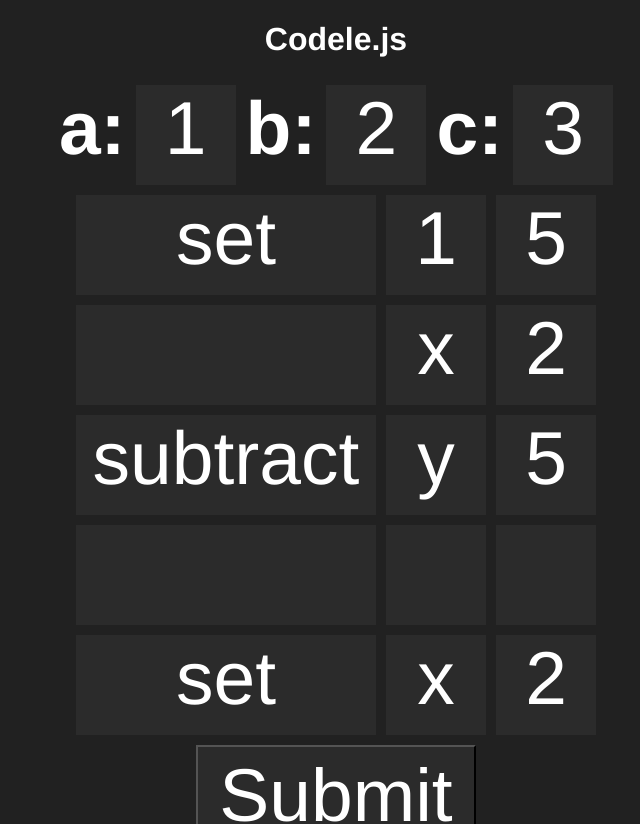
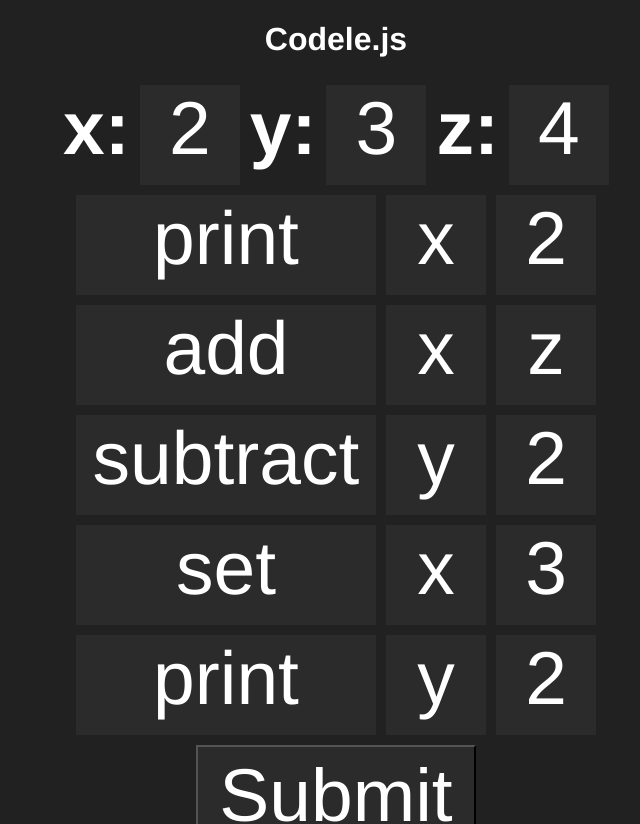
Before and after one commit to JakeMullins/codele, a Vue app: page / in a window 1280 px wide. Shown: the top 824 px of the page, without its empty margins (304-944 px from the left). Built offline with nearby package versions, Linux system fonts and the light colour scheme.

Commit message:
Interpreter implemented

```diff
--- a/src/components/GameRow.vue
+++ b/src/components/GameRow.vue
@@ -2,16 +2,16 @@
   <div class="guess">
     <div class="initialConditions">
       <div class="initialCondition" id="cond1">
-        <h1 class="label">a:</h1>
-        <div class="initialValue">1</div>
+        <h1 class="label">x:</h1>
+        <div class="initialValue">{{ correct.x }}</div>
       </div>
       <div class="initialCondition" id="cond2">
-        <h1 class="label">b:</h1>
-        <div class="initialValue">2</div>
+        <h1 class="label">y:</h1>
+        <div class="initialValue">{{ correct.y }}</div>
       </div>
       <div class="initialCondition" id="cond3">
-        <h1 class="label">c:</h1>
-        <div class="initialValue">3</div>
+        <h1 class="label">z:</h1>
+        <div class="initialValue">{{ correct.z }}</div>
       </div>
     </div>
     <div class="row" id="row1">
@@ -132,7 +132,8 @@
       <button class="button-unpressed" id="button" @click="submitGuess()">
         Submit
       </button>
-     <div class="result">11 4444 222</div>
+     <div class="result" id="user">{{ interpretedString }}</div>
+     <div class="result" id="answer">{{ correct.result }}</div>
      <hr>
     </div>
   </div>
@@ -146,6 +147,7 @@ export default {
     correct: Object,
     input: Object,
     rowId: Number,
+    interpretedString: String,
     fieldStates: Object
   },
   methods: {
--- a/src/views/GameView.vue
+++ b/src/views/GameView.vue
@@ -13,6 +13,7 @@
             v-bind:correct="currExpression"
             v-bind:input="input"
             v-bind:fieldStates="fieldStates"
+            v-bind:interpretedString="result"
             @fieldSelected="changeSelected($event)"
             @guessSubmitted="guessSubmitted(1)"
           />
@@ -31,65 +32,68 @@ export default {
     return {
       rows: [1, 2, 3, 4, 5],
       currExpression: {
-        x: "2",
-        y: "3",
-        z: "4",
+        x: 2,
+        y: 3,
+        z: 4,
         // List of all possible entries in each column
         functionList: ["print", "add", "subtract", "set"],
         arg1List: ["1", "x", "y"],
         arg2List: ["2", "5", "4"],
         1: {
           functionString: "print",
-          arg1: "1",
-          arg2: "2"
+          arg1: "x",
+          arg2: 2
         },
         2: {
           functionString: "add",
           arg1: "x",
-          arg2: "2"
+          arg2: "z"
         },
         3: {
           functionString: "subtract",
           arg1: "y",
-          arg2: "5"
+          arg2: 2
         },
         4: {
           functionString: "set",
           arg1: "x",
-          arg2: "3"
+          arg2: 3
         },
         5: {
-          functionString: "set",
-          arg1: "x",
-          arg2: "2"
+          functionString: "print",
+          arg1: "y",
+          arg2: 2
         },
-        result: "2 5 5 5"
+        result: "2 555"
       },
       input: {
+        x: 2,
+        y: 3,
+        z: 4,
         1: {
-          functionString: "set",
-          arg1: "1",
-          arg2: "5"
+          functionString: "print",
+          arg1: "x",
+          arg2: 2
         },
         2: {
-          functionString: "",
+          functionString: "add",
           arg1: "x",
-          arg2: "2"
+          arg2: "z"
         },
         3: {
           functionString: "subtract",
           arg1: "y",
-          arg2: "5"
+          arg2: 2
         },
         4: {
-          functionString: "",
-          arg1: "",
-          arg2: ""
+          functionString: "set",
+          arg1: "x",
+          arg2: 3
         },
         5: {
-          functionString: "set",
-          arg1: "x",
-          arg2: "2"
+          functionString: "print",
+          arg1: "y",
+          arg2: 2
         },
         currSelectedField: -1,
         currSelectedRow: 1
@@ -177,7 +181,8 @@ export default {
         "13",
         "14",
         "15"
-      ]
+      ],
+      result: ""
     };
   },
   components: {
@@ -269,12 +274,14 @@ export default {
       // If backspace, delete one character
     },
     guessSubmitted(id) {
-      if (id === this.input.currSelectedRow) {
+      if (id) {
+        this.input.currSelectedRow++;
+      }
+
+      //      if (id === this.input.currSelectedRow) {
       // Reset selection and advance rows
-        this.input.currSelectedRow++;
       this.input.currSelectedField = -1;
       this.checkGuess();
-      }
     },
     checkGuess() {
       this.changeAllFieldsUnselected();
@@ -289,7 +296,7 @@ export default {
       });
 
       // Run interpreter
-      this.interpret();
+      this.result = this.interpret();
     },
     checkFunction(row, inputString) {
       // Gray
@@ -379,14 +386,68 @@ export default {
         }
       }
     },
+    // Called in checkGuess
     interpret() {
       let result = "";
 
-//      this.rows.forEach((row) => {
-//        if(this.$data.input[row].functionString == "print"){
-//          console.log(row)
-//        }
-//      });
+      this.rows.forEach((row) => {
+        // let arg1 = this.input[row].arg1;
+        let arg2 = this.input[row].arg2;
+        // let func = this.input[row].functionString;
+
+        // let arg1IsNumber = arg1 == "x" || arg1 == "y" || arg1 == "z";
+        let arg2IsNumber = arg2 == "x" || arg2 == "y" || arg2 == "z";
+
+        // 'Execute' each function
+        switch (this.input[row].functionString) {
+          case "print":
+            for (let i = 0; i < this.input[row].arg2; i++) {
+              // Append to result
+              result += this.input[this.input[row].arg1];
+            }
+            result += " ";
+            break;
+          case "add":
+            if (arg2IsNumber) {
+              this.input[this.input[row].arg1] +=
+                this.input[this.input[row].arg2];
+            } else {
+              this.input[this.input[row].arg1] += this.input[row].arg2;
+            }
+            break;
+          case "subtract":
+            if (arg2IsNumber) {
+              this.input[this.input[row].arg1] -=
+                this.input[this.input[row].arg2];
+            } else {
+              this.input[this.input[row].arg1] -= this.input[row].arg2;
+            }
+            break;
+          case "multiply":
+            if (arg2IsNumber) {
+              this.input[this.input[row].arg1] *=
+                this.input[this.input[row].arg2];
+            } else {
+              this.input[this.input[row].arg1] *= this.input[row].arg2;
+            }
+            break;
+          case "divide":
+            if (arg2IsNumber) {
+              this.input[this.input[row].arg1] /=
+                this.input[this.input[row].arg2];
+            } else {
+              this.input[this.input[row].arg1] /= this.input[row].arg2;
+            }
+            break;
+          case "set":
+            this.input[this.input[row].arg1] = this.input[row].arg2;
+            break;
+          default:
+            console.log("default");
+        }
+
+        console.log(this.input["x"], this.input["y"], this.input["z"]);
+      });
 
       return result;
     }
```
Also changed, not shown: TODO.txt. Lines whose indentation alone changed are shown as unchanged.
